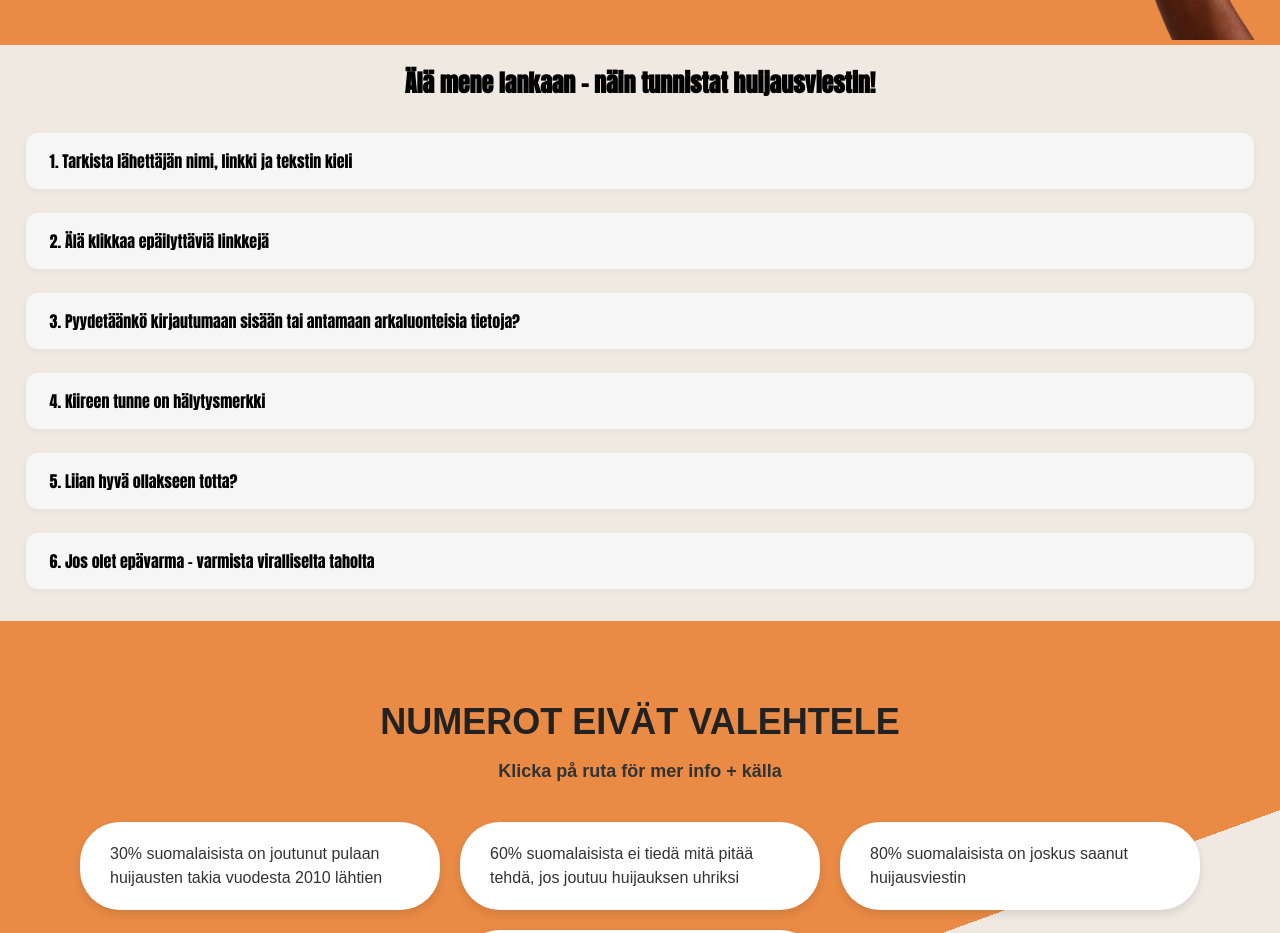
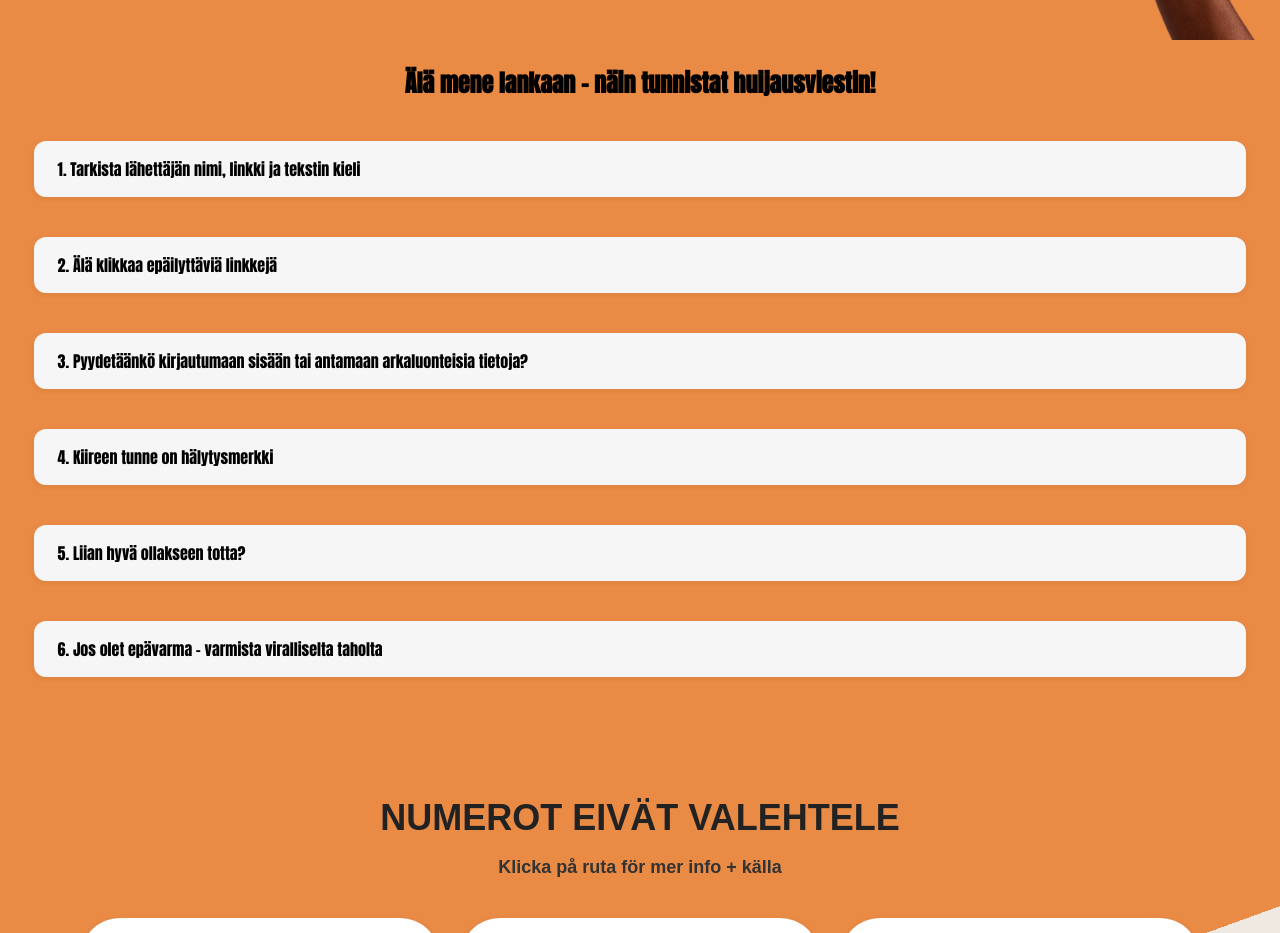
Before and after one commit to levonmaister/scamvjp2, a React (Vite) app: page / in a window 1280 px wide. Shown: the part 780-1713 px from the top of the page. Built offline with nearby package versions, Linux system fonts and the light colour scheme.

Commit message:
checklist mellanrum

```diff
--- a/src/styles/checklist.css
+++ b/src/styles/checklist.css
@@ -1,8 +1,17 @@
+
+
+body {
+  background: #E98A45;
+}
+
+
+
 .checklist-wrapper {
     margin: 4vh 2vw;
     display: flex;
     flex-direction: column;
     gap: 1.5rem;
+
   }
 
   .checklist-item {
@@ -12,12 +21,12 @@
     cursor: pointer;
     transition: background-color 0.2s ease;
     box-shadow: 0 2px 6px rgba(0, 0, 0, 0.05);
+    margin: 1vh;
   }
 
   .checklist-item:hover {
     background-color: #eeeeee;
   }
-
 
 
   .item-description {
```
